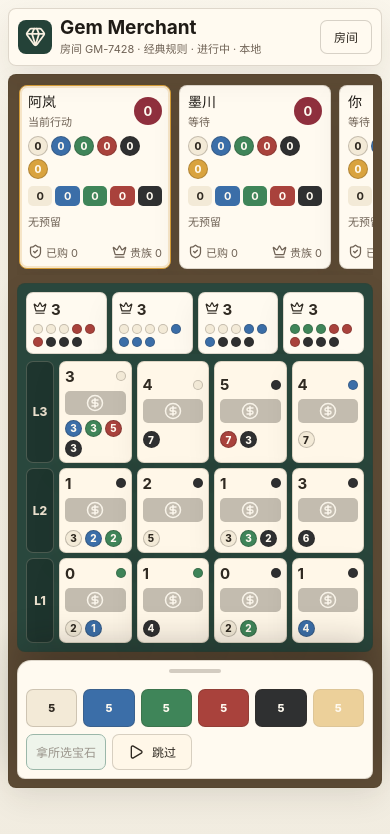
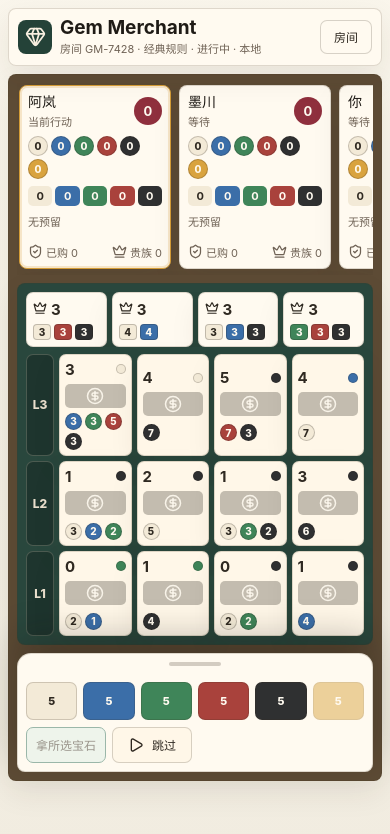
Before and after one commit to zzcreation/gem_merchant_web, a React (Vite) app: page / in a window 390 px wide. Shown: the top 834 px of the page. Built offline with nearby package versions, Linux system fonts and the light colour scheme.

Commit message:
fix: clarify noble requirements

```diff
--- a/src/App.css
+++ b/src/App.css
@@ -354,20 +354,34 @@
   height: 14px;
 }
 
+.requirement-badge,
 .cost-badge {
   display: grid;
   place-items: center;
-  width: 22px;
-  height: 22px;
   color: #fffaf0;
   border: 1px solid rgba(36, 31, 25, 0.24);
-  border-radius: 50%;
   font-size: 12px;
   font-weight: 850;
   line-height: 1;
 }
 
+.cost-badge {
+  width: 22px;
+  height: 22px;
+  border-radius: 50%;
+}
+
 .cost-badge.white {
+  color: #2f2921;
+}
+
+.requirement-badge {
+  width: 24px;
+  height: 22px;
+  border-radius: 5px;
+}
+
+.requirement-badge.white {
   color: #2f2921;
 }
 
@@ -1257,6 +1271,13 @@
     font-size: 10px;
   }
 
+  .requirement-badge {
+    width: 18px;
+    height: 16px;
+    border-radius: 4px;
+    font-size: 10px;
+  }
+
   .action-panel {
     position: sticky;
     bottom: 0;
--- a/src/App.tsx
+++ b/src/App.tsx
@@ -730,8 +730,10 @@
                     <Crown size={18} />
                     <strong>{noble.prestige}</strong>
                     <div className="mini-cost">
-                      {costDots(noble.requirement).map((gem, index) => (
-                        <span className={`mini-gem ${gem}`} key={`${noble.id}-${gem}-${index}`} />
+                      {costEntries(noble.requirement).map(([gem, amount]) => (
+                        <span className={`requirement-badge ${gem}`} key={`${noble.id}-${gem}`}>
+                          {amount}
+                        </span>
                       ))}
                     </div>
                   </article>
```
